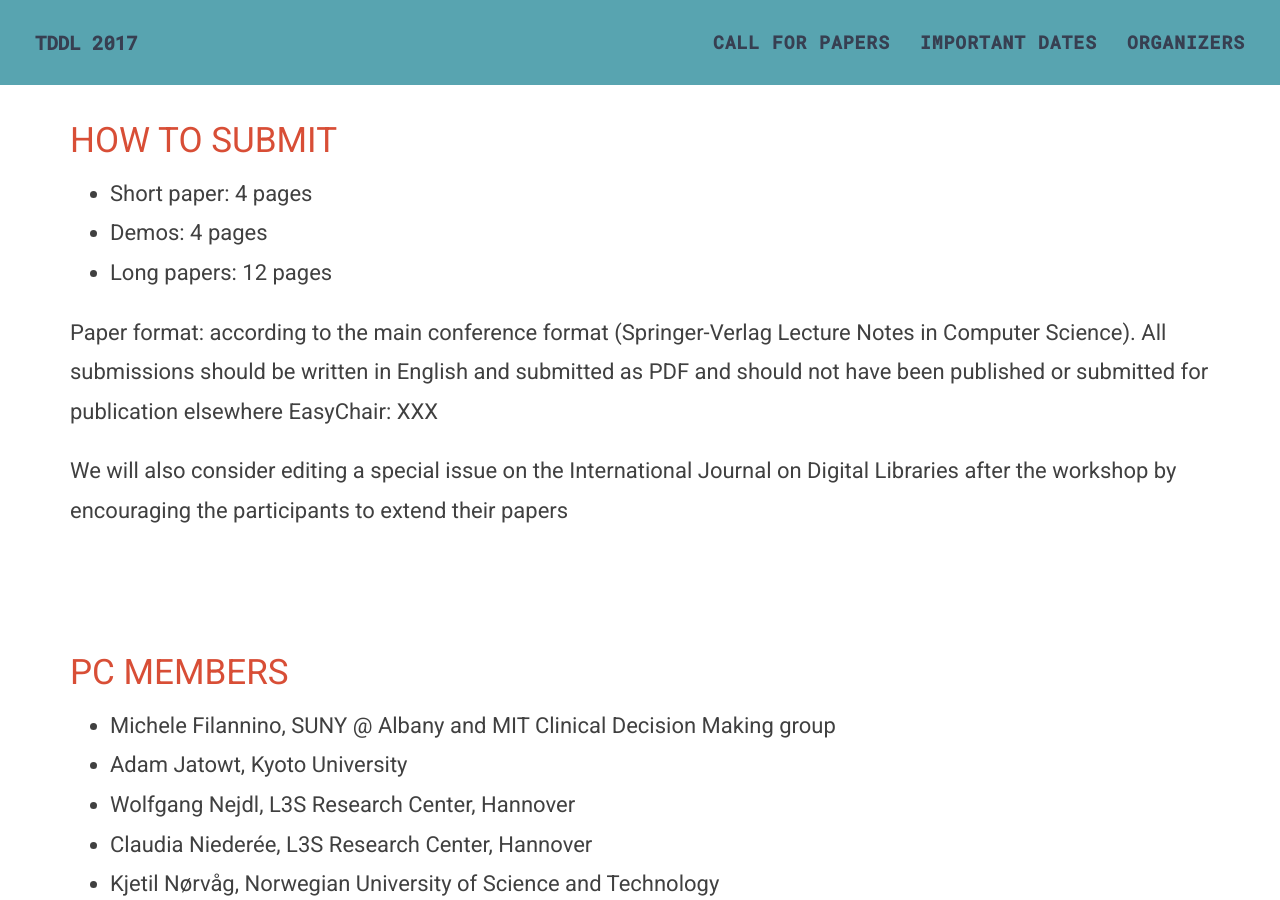
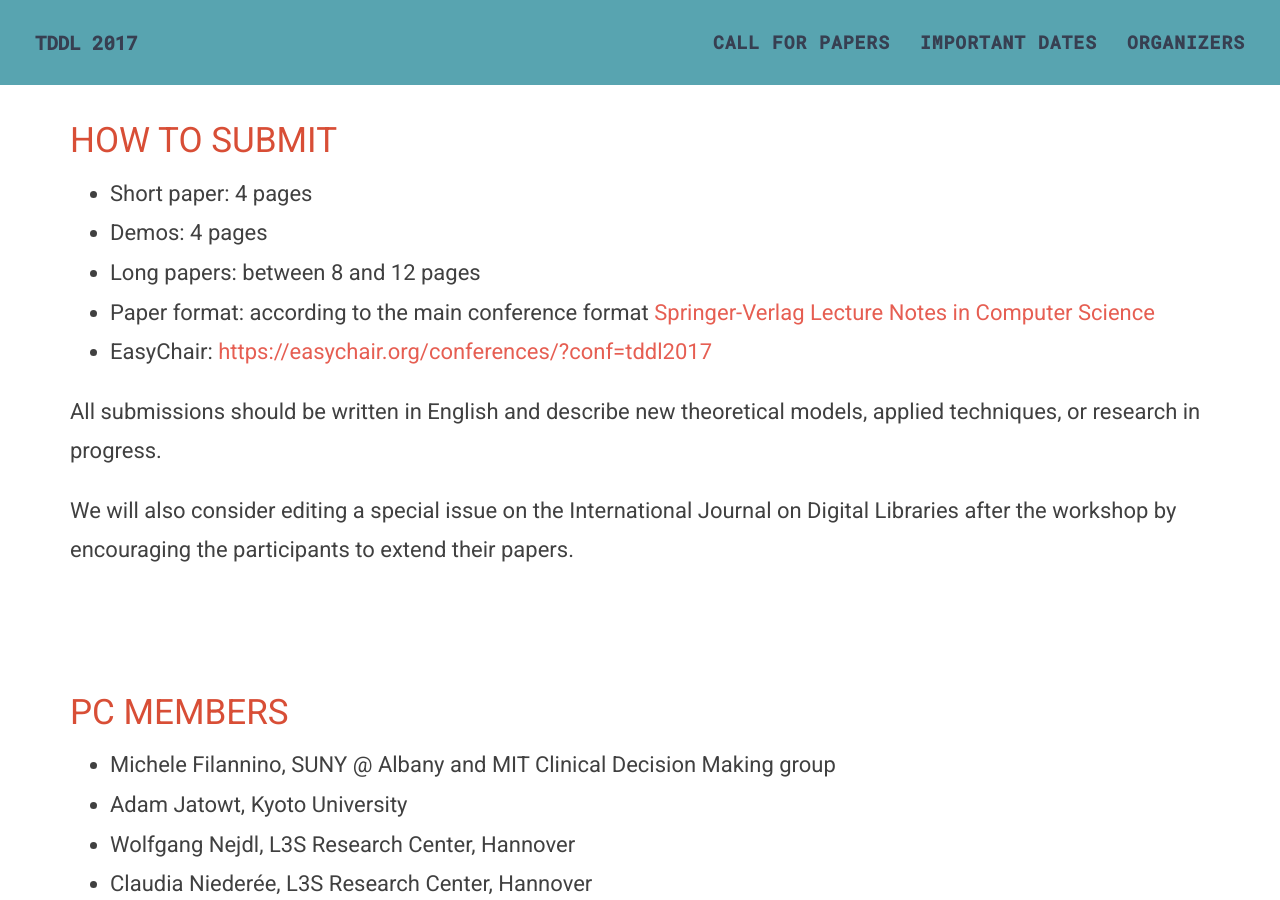
Before and after one commit to tddl2017/tddl2017.github.io, a Jekyll site: the page built from index.markdown, in a window 1280 px wide and 900 px high, scrolled down 1968 px. Built offline with Jekyll 4.4.1, drawn with Linux system fonts in a browser that asks for light colours.

Commit message:
fixed something in dates

```diff
--- a/index.markdown
+++ b/index.markdown
@@ -42,12 +42,13 @@ This workshop proposes to bring together researchers and practitioners from diff
 
 * Short paper: 4 pages
 * Demos: 4 pages
-* Long papers: 12 pages
+* Long papers: between 8 and 12 pages
+* Paper format: according to the main conference format [Springer-Verlag Lecture Notes in Computer Science](http://www.springer.com/computer/lncs?SGWID=0-164-6-793341-0)
+* EasyChair: [https://easychair.org/conferences/?conf=tddl2017](https://easychair.org/conferences/?conf=tddl2017)
 
- Paper format: according to the main conference format (Springer-Verlag Lecture Notes in Computer Science). All submissions should be written in English and submitted as PDF and should not have been published or submitted for publication elsewhere
-EasyChair: XXX
+All submissions should be written in English and describe new theoretical models, applied techniques, or research in progress.
 
-We will also consider editing a special issue on the International Journal on Digital Libraries after the workshop by encouraging the participants to extend their papers
+We will also consider editing a special issue on the International Journal on Digital Libraries after the workshop by encouraging the participants to extend their papers.
 
 
 # PC MEMBERS
```
